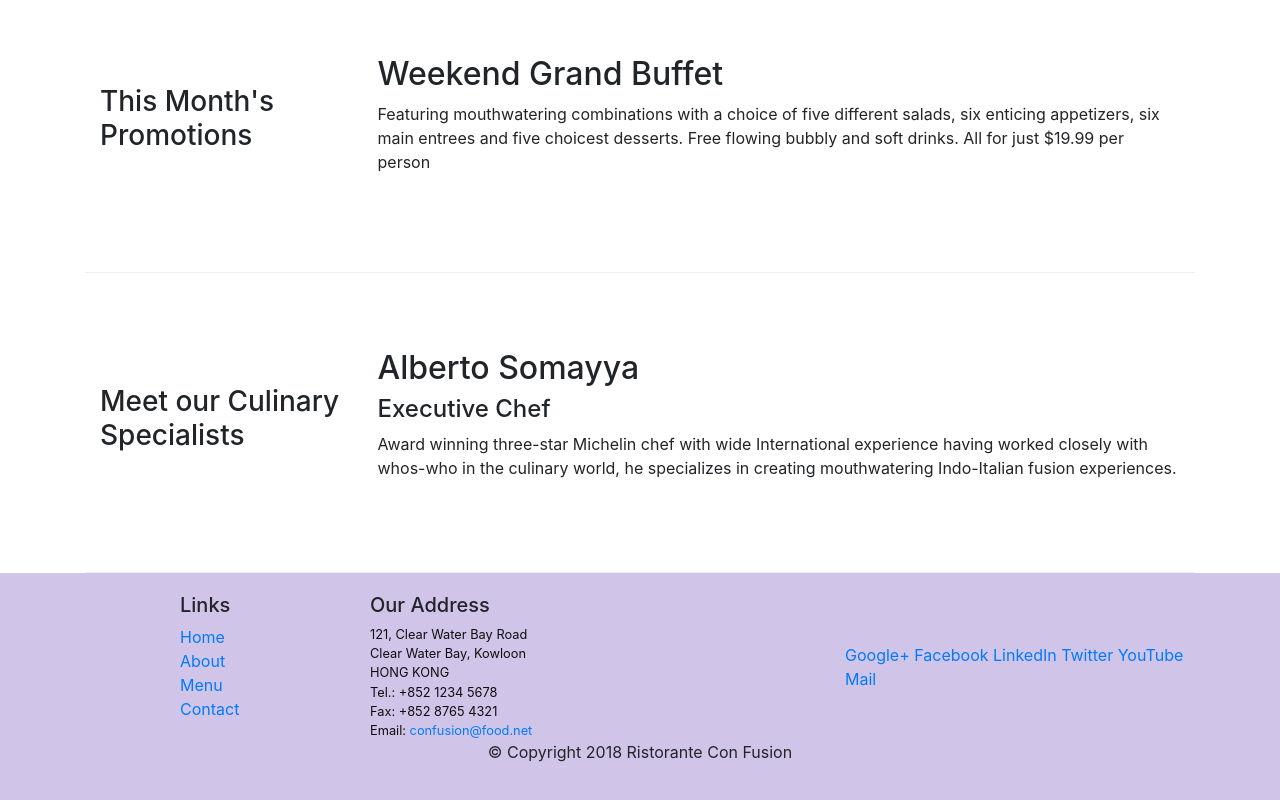
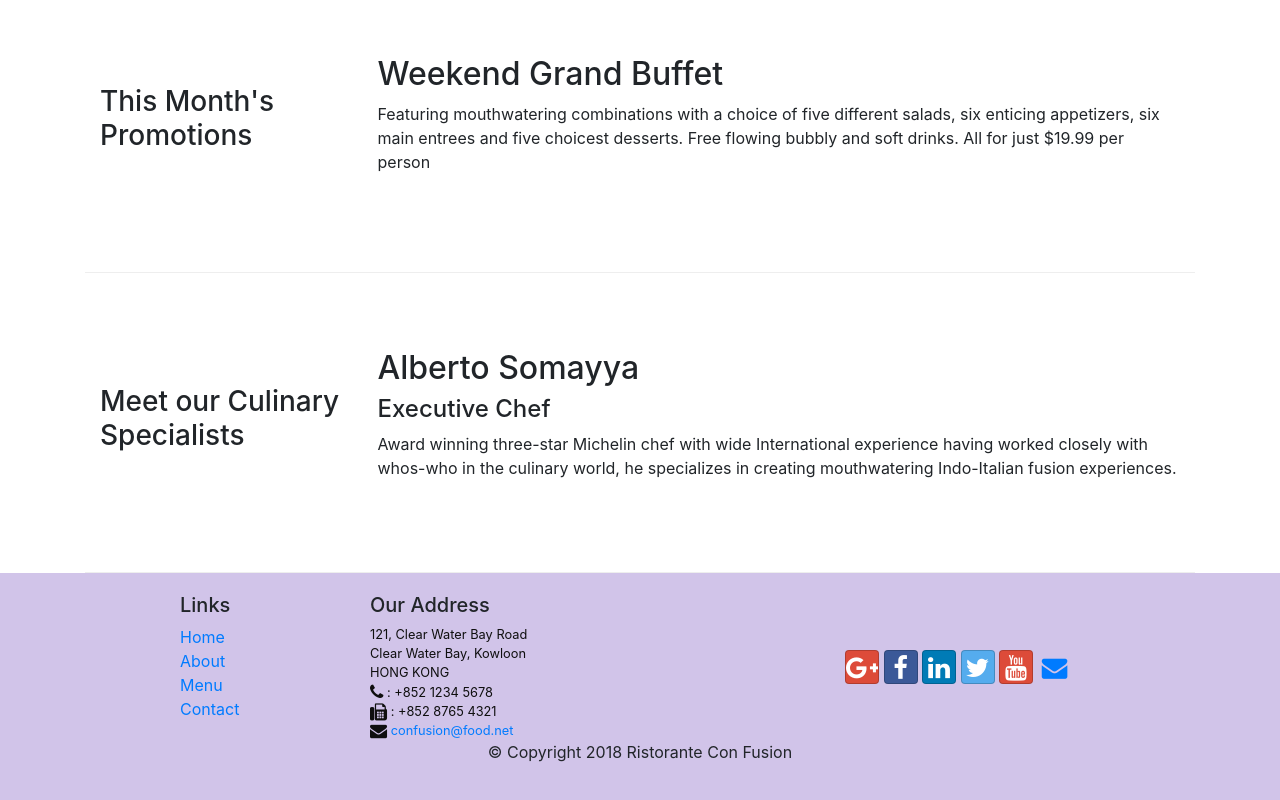
Before and after one commit to RashakDude/Bootstrap_Course, a website: page Bootstrap4/conFusion/index.html in a window 1280 px wide. Shown: the part 661-1461 px from the top of the page. Drawn offline with nearby package versions, Linux system fonts and the light colour scheme.

Commit message:
added icons

```diff
--- a/Bootstrap4/conFusion/index.html
+++ b/Bootstrap4/conFusion/index.html
@@ -10,6 +10,8 @@
 
         <!-- Bootstrap CSS -->
         <link rel="stylesheet" href="node_modules/bootstrap/dist/css/bootstrap.min.css">
+        <link rel="stylesheet" href="node_modules/font-awesome/css/font-awesome.min.css">
+        <link rel="stylesheet" href="node_modules/bootstrap-social/bootstrap-social.css">
 
         <!--Custom CSS-->
         <link rel="stylesheet" href="css/styles.css">
@@ -25,10 +27,10 @@
            <a class="navbar-brand" href="#">Ristorante Con Fusion</a>
            <div class="collapse navbar-collapse" id="Navbar">
                 <ul class="navbar-nav mr-auto">
-                    <li class="nav-item active"><a class="nav-link" href="#">Home</a></li>
-                    <li class="nav-item"><a class="nav-link" href="./aboutus.html">About</a></li>
-                    <li class="nav-item"><a class="nav-link" href="#">Menu</a></li>
-                    <li class="nav-item"><a class="nav-link" href="#">Contact</a></li>
+                    <li class="nav-item active"><a class="nav-link" href="#"><i class = "fa fa-home fa-lg"></i> Home</a></li>
+                    <li class="nav-item"><a class="nav-link" href="./aboutus.html"><i class = "fa fa-info fa-lg"></i> About</a></li>
+                    <li class="nav-item"><a class="nav-link" href="#"><i class = "fa fa-list fa-lg"></i> Menu</a></li>
+                    <li class="nav-item"><a class="nav-link" href="#"><i class = "fa fa-address-card fa-lg"></i> Contact</a></li>
                 </ul>
             </div>
         </div>
@@ -99,19 +101,19 @@
 		              121, Clear Water Bay Road<br>
 		              Clear Water Bay, Kowloon<br>
 		              HONG KONG<br>
-		              Tel.: +852 1234 5678<br>
-		              Fax: +852 8765 4321<br>
-		              Email: <a href="mailto:confusion@food.net">confusion@food.net</a>
+		              <i class = "fa fa-phone fa-lg"></i> : +852 1234 5678<br>
+		              <i class = "fa fa-fax fa-lg"></i> : +852 8765 4321<br>
+		              <i class = "fa fa-envelope fa-lg"></i> <a href="mailto:confusion@food.net"> confusion@food.net</a>
 		           </address>
                 </div>
                 <div class = "col-12 col-sm-4 align-self-center">
                     <div>
-                        <a href="http://google.com/+">Google+</a>
-                        <a href="http://www.facebook.com/profile.php?id=">Facebook</a>
-                        <a href="http://www.linkedin.com/in/">LinkedIn</a>
-                        <a href="http://twitter.com/">Twitter</a>
-                        <a href="http://youtube.com/">YouTube</a>
-                        <a href="mailto:">Mail</a>
+                        <a class = "btn btn-social-icon btn-google" href="http://google.com/+"><i class ="fa fa-google-plus"></i></a>
+                        <a class = "btn btn-social-icon btn-facebook" href="http://www.facebook.com/profile.php?id="><i class ="fa fa-facebook"></i></a>
+                        <a class = "btn btn-social-icon btn-linkedin" href="http://www.linkedin.com/in/"><i class ="fa fa-linkedin"></i></a>
+                        <a class = "btn btn-social-icon btn-twitter" href="http://twitter.com/"><i class ="fa fa-twitter"></i></a>
+                        <a class = "btn btn-social-icon btn-google" href="http://youtube.com/"><i class ="fa fa-youtube"></i></a>
+                        <a class = "btn btn-social-icon" href="mailto:"><i class ="fa fa-envelope"></i></a>
                     </div>
                 </div>
            </div>
--- a/Bootstrap4/conFusion/package.json
+++ b/Bootstrap4/conFusion/package.json
@@ -15,6 +15,8 @@
   },
   "dependencies": {
     "bootstrap": "^4.0.0",
+    "bootstrap-social": "^5.1.1",
+    "font-awesome": "^4.7.0",
     "jquery": "^3.3.1",
     "popper.js": "^1.12.9"
   }
```
Also changed, not shown: Bootstrap4/conFusion/aboutus.html (+15 -13 lines), 1 other file.
